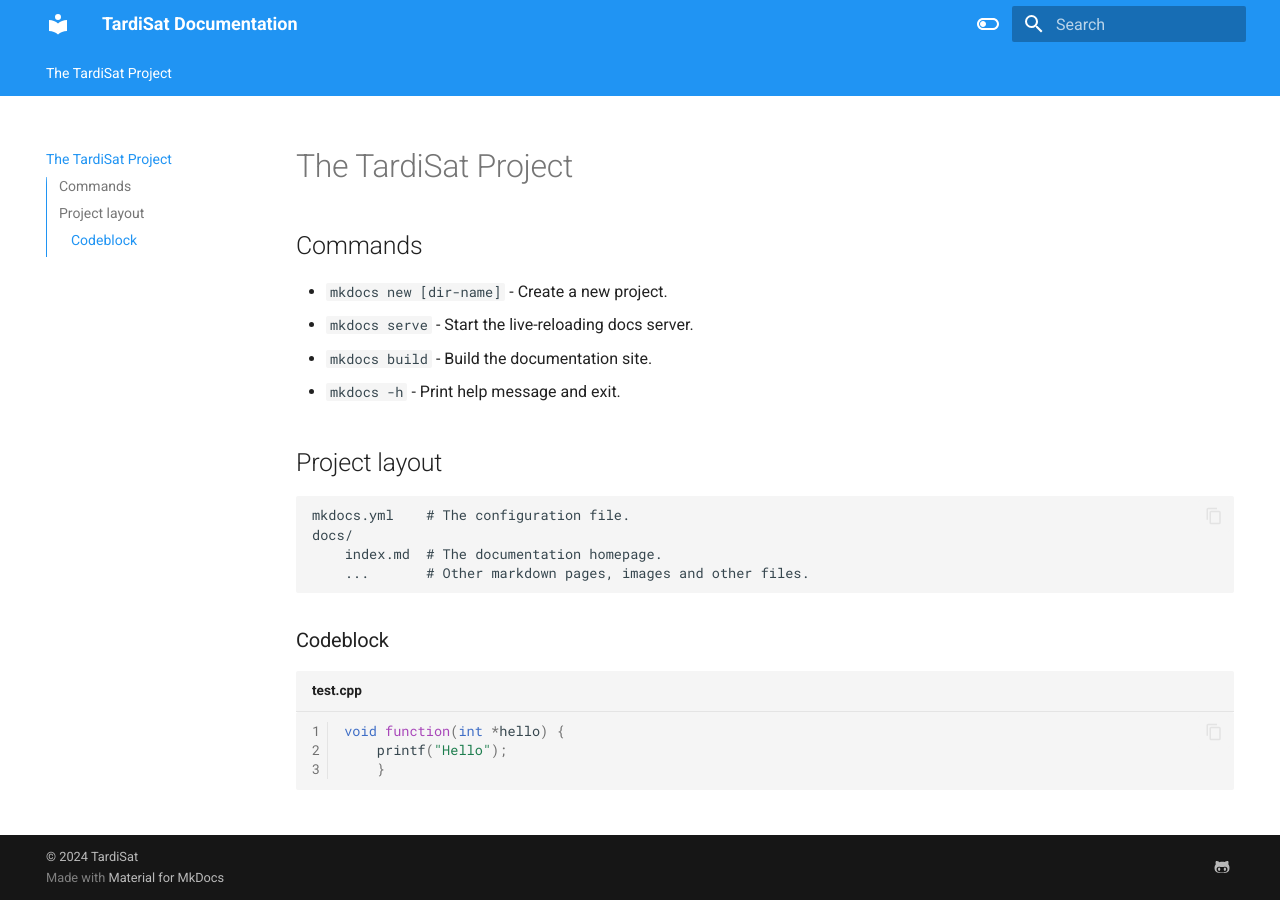
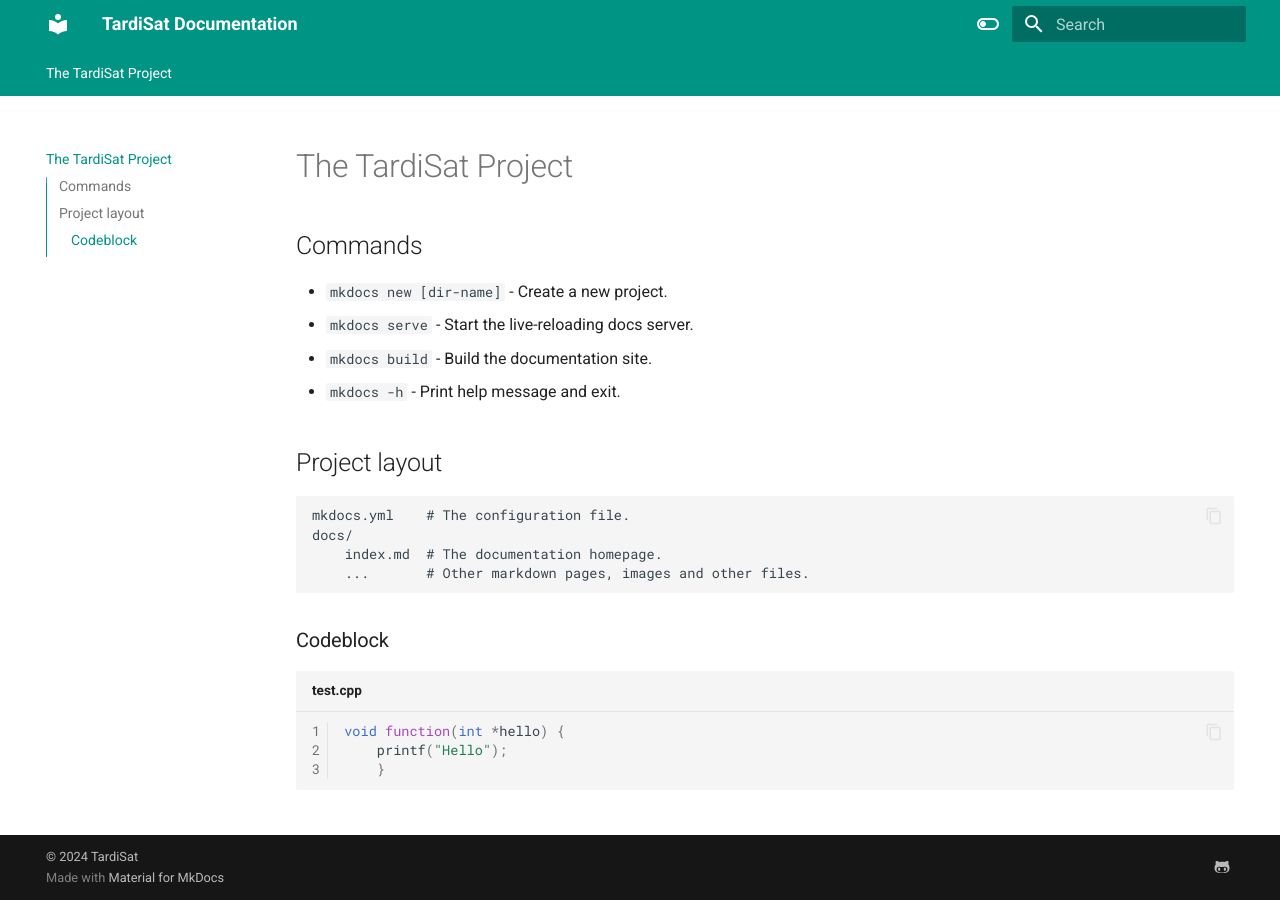
Before and after one commit to alias313/mkdocks-tardisat, an MkDocs documentation site: the page built from docs/index.md, in a window 1280 px wide. Built offline with MkDocs 1.6.1 and Material for MkDocs 9.7.7, drawn with Linux system fonts in a browser that asks for light colours.

Commit message:
Switch back to teal

```diff
--- a/mkdocs.yml
+++ b/mkdocs.yml
@@ -18,7 +18,7 @@ theme:
       toggle:
         icon: material/toggle-switch-off-outline
         name: Switch to dark mode
-      primary: blue
+      primary: teal
       accent: teal
     - scheme: slate
       toggle:
```
